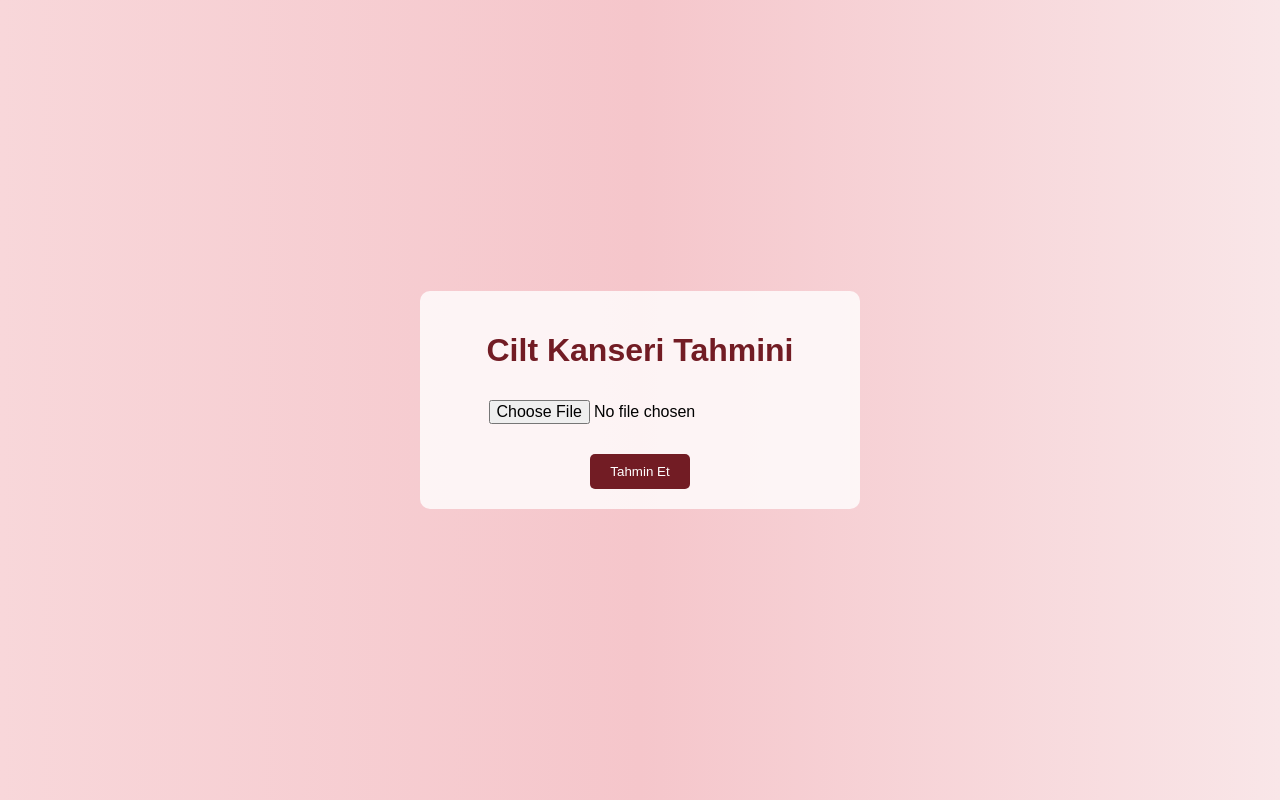
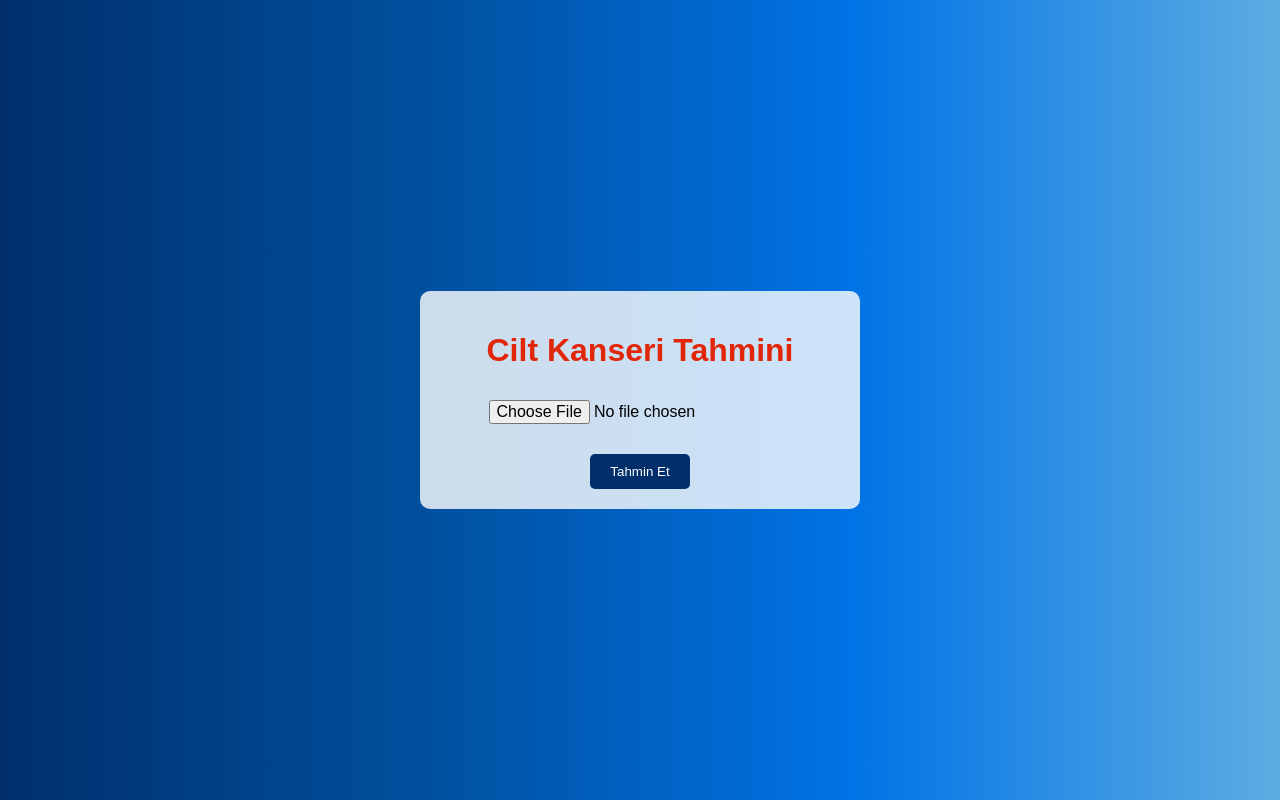
Before and after one commit to kbaltaci/Deriskop, a Flask app: page / in a window 1280 px wide. Run offline with Flask 3, Linux system fonts and the light colour scheme.

Commit message:
Update index.html

```diff
--- a/templates/index.html
+++ b/templates/index.html
@@ -7,7 +7,7 @@
     <style>
         body {
             font-family: Arial, sans-serif;
-            background: linear-gradient(to right, #f8d7da, #f5c6cb, #f9e6e8);
+            background: linear-gradient(to right, #002f6c, #00509e, #0073e6, #5dade2);
             margin: 0;
             padding: 0;
             display: flex;
@@ -24,7 +24,7 @@
             max-width: 400px;
         }
         h1 {
-            color: #721c24;
+            color: #e22609;
         }
         input[type="file"] {
             padding: 10px;
@@ -32,7 +32,7 @@
         }
         .btn {
             padding: 10px 20px;
-            background-color: #721c24;
+            background-color: #002f6c;
             color: white;
             border: none;
             border-radius: 5px;
@@ -40,13 +40,13 @@
             margin-top: 20px;
         }
         .btn:hover {
-            background-color: #f5c6cb;
+            background-color: #00509e;
         }
         .result {
             margin-top: 20px;
             font-size: 18px;
             font-weight: bold;
-            color: #721c24;
+            color: #002f6c;
         }
         img {
             max-width: 100%;
```
